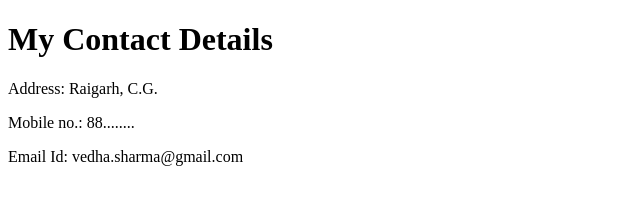
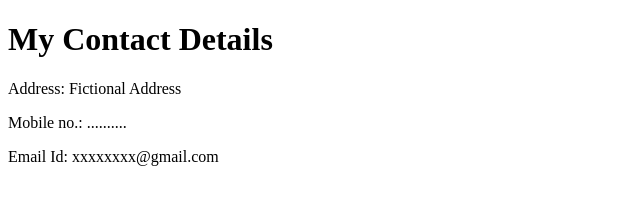
Before and after one commit to VedhaSharma/learner, a plain HTML site: page contact.html in a window 1280 px wide. Shown: the whole page, without its empty margins (0-640 px from the left). Drawn offline with Linux system fonts and the light colour scheme.

Commit message:
Update contact.html

```diff
--- a/contact.html
+++ b/contact.html
@@ -7,8 +7,8 @@
 </head>
     <body>
         <h1>My Contact Details</h1>
-        <p>Address: Raigarh, C.G.</p>
-        <p>Mobile no.: 88........</p>
-        <p>Email Id: vedha.sharma@gmail.com</p>
+        <p>Address: Fictional Address</p>
+        <p>Mobile no.: ..........</p>
+        <p>Email Id: xxxxxxxx@gmail.com</p>
     </body>
 </html>
```
